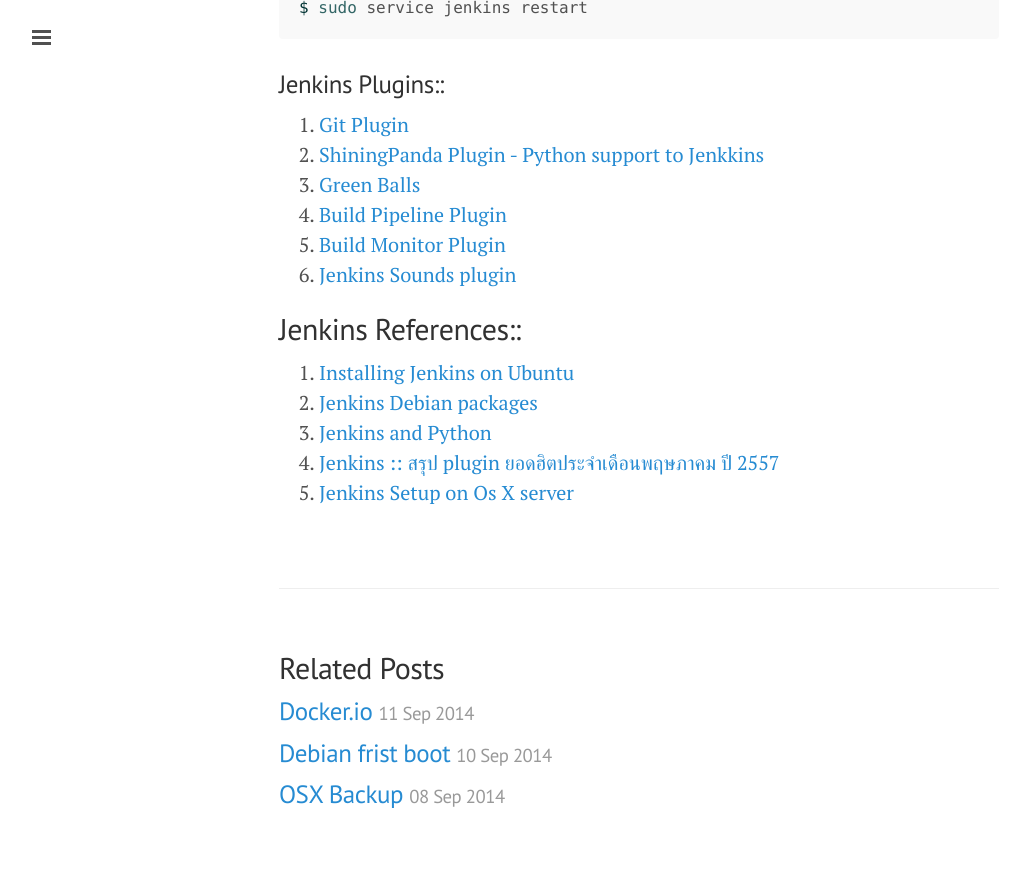
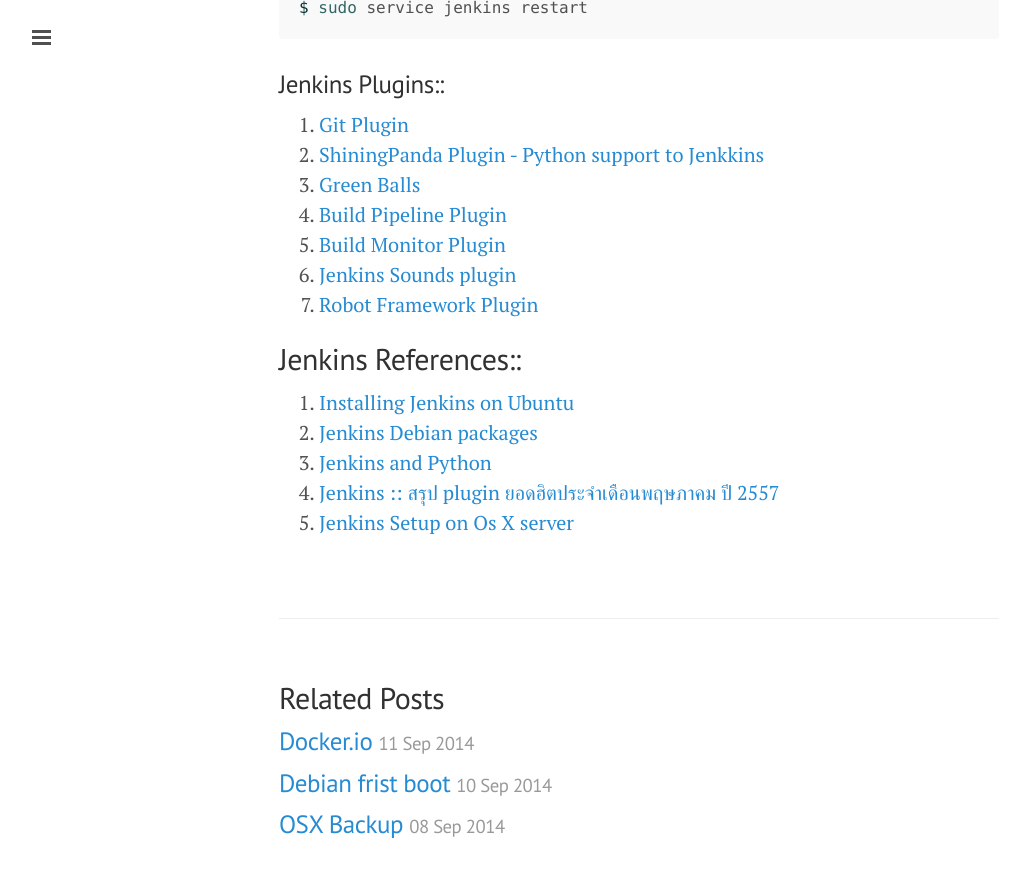
Before and after one commit to ibotdotout/ibotdotout.github.io, a Jekyll site: the page built from _posts/2014-07-19-continuous-integration.md, in a window 1280 px wide and 900 px high, scrolled down 7427 px. Shown: the top 877 px of the window, without its empty margins (1-1031 px from the left). Built offline with Jekyll 4.4.1, drawn with Linux system fonts in a browser that asks for light colours; Markdown is read by kramdown in place of the engine named in the settings.

Commit message:
update Robot Framework Plugin

```diff
--- a/_posts/2014-07-19-continuous-integration.md
+++ b/_posts/2014-07-19-continuous-integration.md
@@ -283,6 +283,7 @@ $ sudo service jenkins restart
 4. [Build Pipeline Plugin](https://wiki.jenkins-ci.org/display/JENKINS/Build+Pipeline+Plugin)
 5. [Build Monitor Plugin](https://wiki.jenkins-ci.org/display/JENKINS/Build+Monitor+Plugin)
 6. [Jenkins Sounds plugin](https://wiki.jenkins-ci.org/display/JENKINS/Jenkins+Sounds+plugin)
+7. [Robot Framework Plugin](https://wiki.jenkins-ci.org/display/JENKINS/Robot+Framework+Plugin)
 
 
 ## Jenkins References::
```
